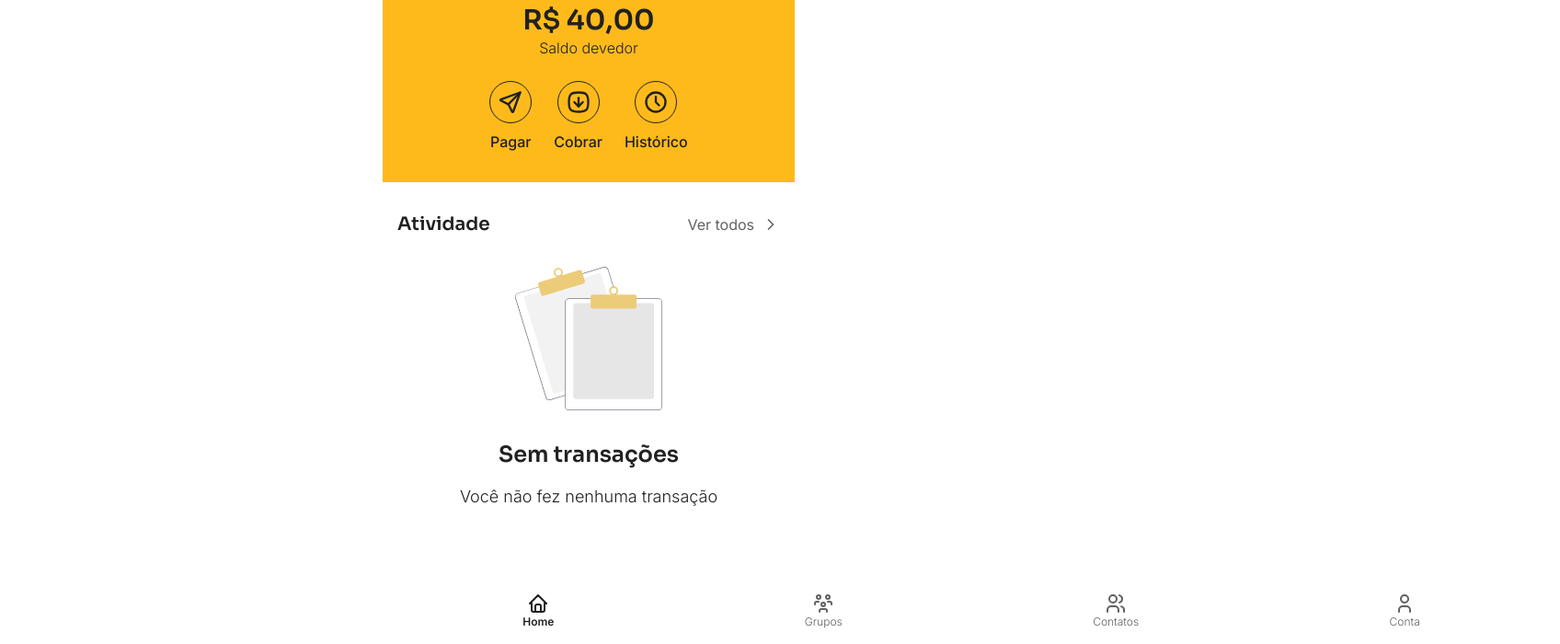
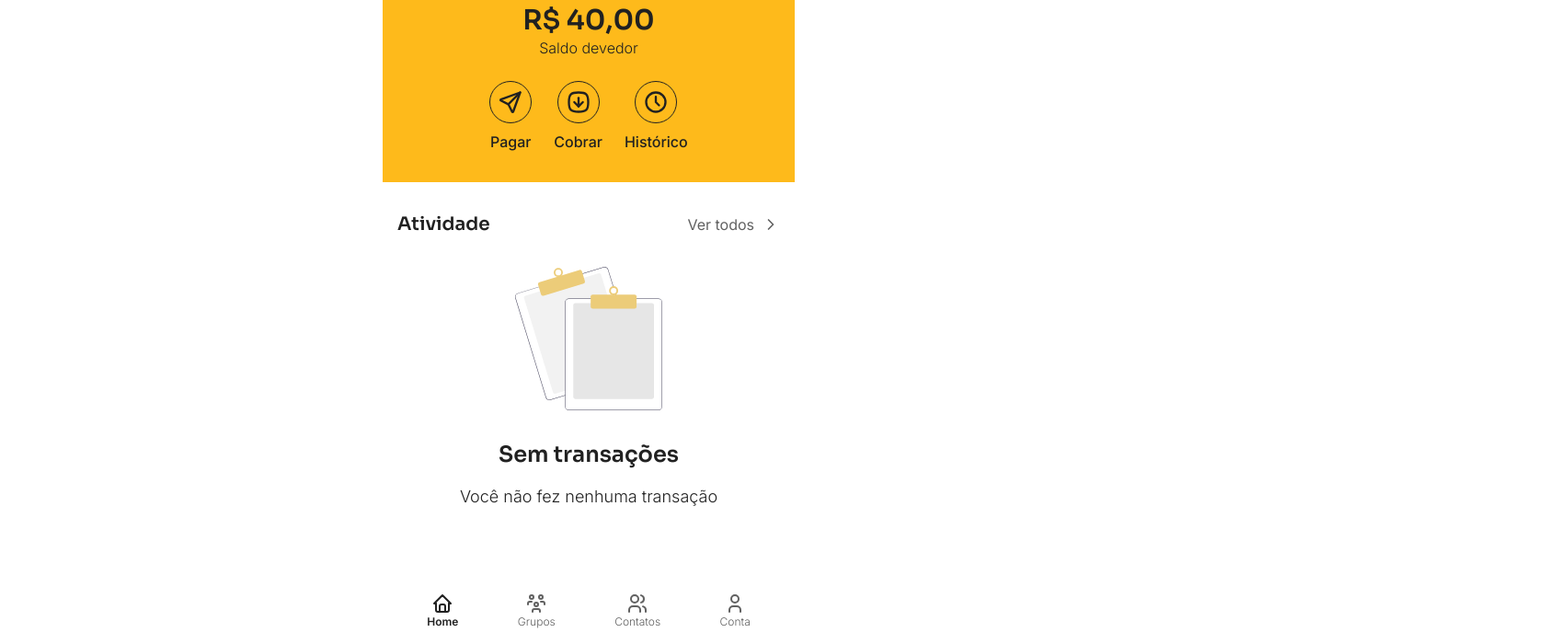
Before and after one commit to hicones/splitify, a Next.js app: page / in a window 1280 px wide. Shown: the part 100-800 px from the top of the page at 92% size, 1696 px wide, since content can reach past the window. Built offline with nearby package versions, Linux system fonts and the light colour scheme.

Commit message:
feat: add home layout

```diff
--- /dev/null
+++ b/src/app/(app)/layout.tsx
@@ -0,0 +1,14 @@
+import { BottomNavigation } from "@/components/app/bottom-navigation";
+
+export default function HomeLayout({
+  children,
+}: {
+  children: React.ReactNode;
+}) {
+  return (
+    <>
+      {children}
+      <BottomNavigation />
+    </>
+  );
+}
--- a/src/app/(app)/page.tsx
+++ b/src/app/(app)/page.tsx
@@ -5,11 +5,10 @@ import { Navigation } from "./components/navigation";
 import Link from "next/link";
 import { TbChevronRight } from "react-icons/tb";
 import { ResumeTransactions } from "./components/resume-transactions";
-import { BottomNavigation } from "@/components/app/bottom-navigation";
 
 export default function Home() {
   return (
-    <div className="flex flex-grow flex-col gap-4 w-full lg:max-w-md">
+    <div className="flex flex-grow flex-col gap-4 w-full lg:max-w-md pb-10">
       <header className="flex flex-col w-full bg-primary px-4 py-8 gap-6">
         <Header />
         <div className="flex flex-col items-center justify-center text-center mt-4">
@@ -32,7 +31,6 @@ export default function Home() {
         </div>
         <ResumeTransactions />
       </div>
-      <BottomNavigation />
     </div>
   );
 }
--- a/src/components/app/bottom-navigation.tsx
+++ b/src/components/app/bottom-navigation.tsx
@@ -1,3 +1,5 @@
+"use client";
+
 import { cn } from "@/lib/utils";
 import Link from "next/link";
 import { usePathname } from "next/navigation";
@@ -14,7 +16,7 @@ export const BottomNavigation = () => {
   const pathname = usePathname();
 
   return (
-    <nav className="flex items-center justify-around w-full p-4 mt-auto absolute bottom-0">
+    <nav className="flex items-center justify-around w-full lg:max-w-md p-4 mt-auto fixed bottom-0">
       {bottomNavigationLinks.map((link) => (
         <Link
           key={link.href}
```
